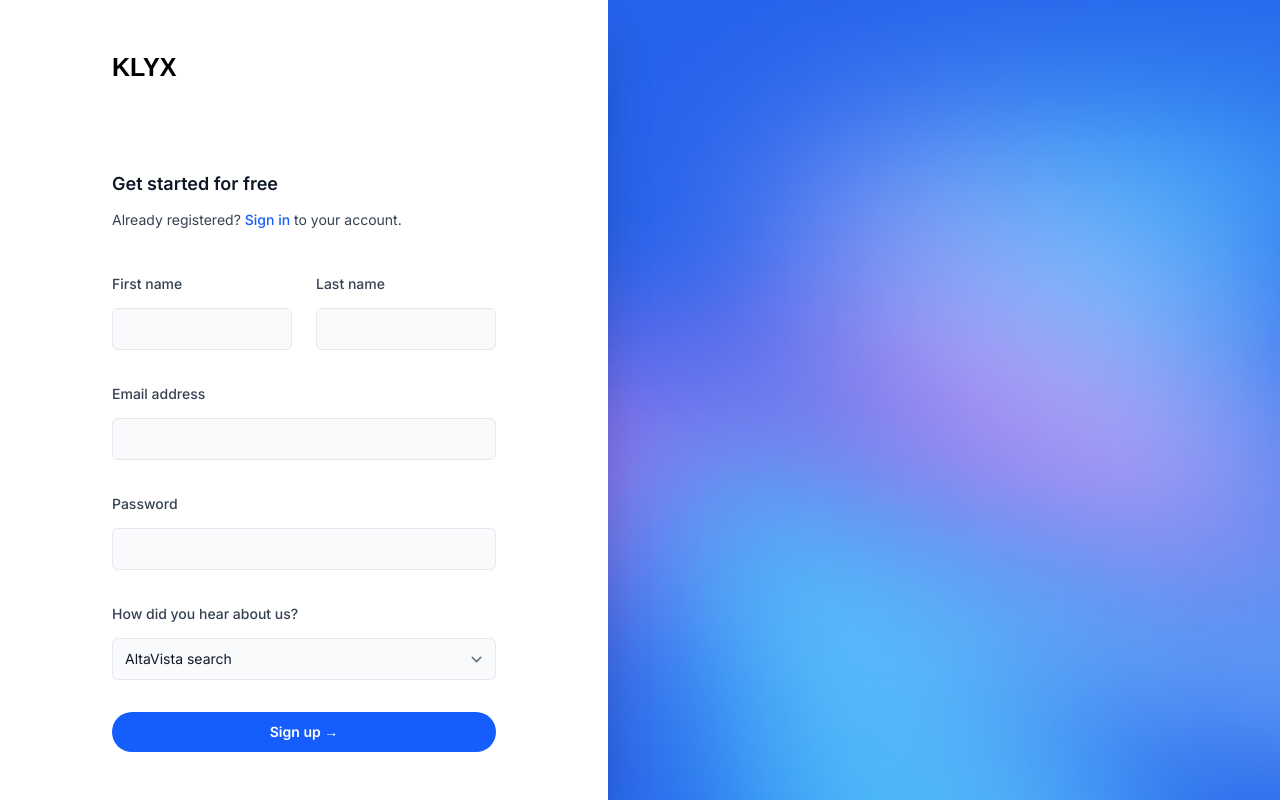
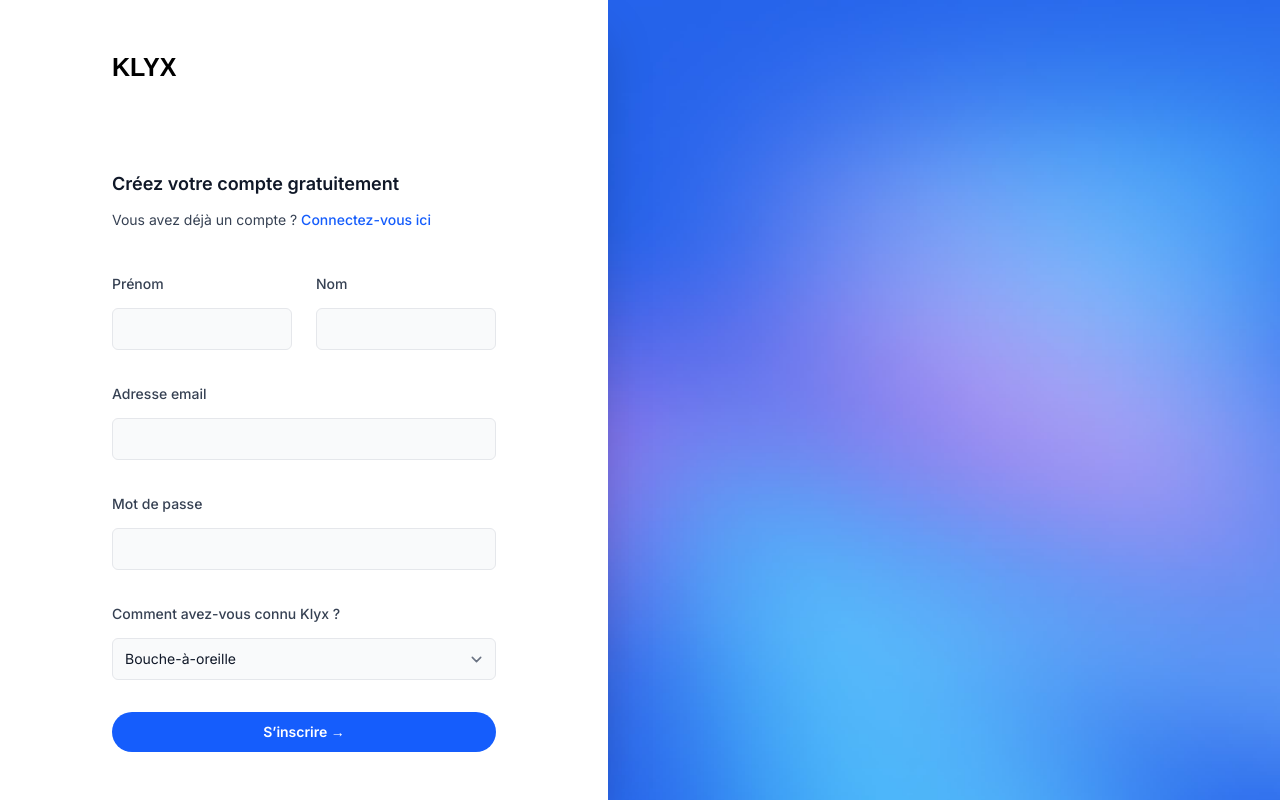
Before and after one commit to klyx-digital/klyx-agenda, a Next.js app: page /register in a window 1280 px wide. Built offline with nearby package versions, Linux system fonts and the light colour scheme.

Commit message:
formulaire

```diff
--- a/src/app/(auth)/login/page.jsx
+++ b/src/app/(auth)/login/page.jsx
@@ -4,10 +4,6 @@ import { Button } from '@/components/Button'
 import { TextField } from '@/components/Fields'
 import { Logo } from '@/components/Logo'
 import { SlimLayout } from '@/components/SlimLayout'
-
-export const metadata = {
-  title: 'Sign In',
-}
 
 export default function Login() {
   return (
@@ -18,28 +14,28 @@ export default function Login() {
         </Link>
       </div>
       <h2 className="mt-20 text-lg font-semibold text-gray-900">
-        Sign in to your account
+        Connectez-vous à votre compte
       </h2>
       <p className="mt-2 text-sm text-gray-700">
-        Don’t have an account?{' '}
+        Pas encore inscrit ?{' '}
         <Link
           href="/register"
           className="font-medium text-blue-600 hover:underline"
         >
-          Sign up
+          Créez un compte
         </Link>{' '}
-        for a free trial.
+        gratuitement
       </p>
       <form action="#" className="mt-10 grid grid-cols-1 gap-y-8">
         <TextField
-          label="Email address"
+          label="Adresse email"
           name="email"
           type="email"
           autoComplete="email"
           required
         />
         <TextField
-          label="Password"
+          label="Mot de passe"
           name="password"
           type="password"
           autoComplete="current-password"
@@ -48,7 +44,7 @@ export default function Login() {
         <div>
           <Button type="submit" variant="solid" color="blue" className="w-full">
             <span>
-              Sign in <span aria-hidden="true">&rarr;</span>
+              Se connecter<span aria-hidden="true">&rarr;</span>
             </span>
           </Button>
         </div>
--- a/src/app/(auth)/register/page.jsx
+++ b/src/app/(auth)/register/page.jsx
@@ -4,10 +4,6 @@ import { Button } from '@/components/Button'
 import { SelectField, TextField } from '@/components/Fields'
 import { Logo } from '@/components/Logo'
 import { SlimLayout } from '@/components/SlimLayout'
-
-export const metadata = {
-  title: 'Sign Up',
-}
 
 export default function Register() {
   return (
@@ -18,31 +14,30 @@ export default function Register() {
         </Link>
       </div>
       <h2 className="mt-20 text-lg font-semibold text-gray-900">
-        Get started for free
+        Créez votre compte gratuitement
       </h2>
       <p className="mt-2 text-sm text-gray-700">
-        Already registered?{' '}
+        Vous avez déjà un compte ?{' '}
         <Link
           href="/login"
           className="font-medium text-blue-600 hover:underline"
         >
-          Sign in
+          Connectez-vous ici
         </Link>{' '}
-        to your account.
       </p>
       <form
         action="#"
         className="mt-10 grid grid-cols-1 gap-x-6 gap-y-8 sm:grid-cols-2"
       >
         <TextField
-          label="First name"
+          label="Prénom"
           name="first_name"
           type="text"
           autoComplete="given-name"
           required
         />
         <TextField
-          label="Last name"
+          label="Nom"
           name="last_name"
           type="text"
           autoComplete="family-name"
@@ -50,7 +45,7 @@ export default function Register() {
         />
         <TextField
           className="col-span-full"
-          label="Email address"
+          label="Adresse email"
           name="email"
           type="email"
           autoComplete="email"
@@ -58,7 +53,7 @@ export default function Register() {
         />
         <TextField
           className="col-span-full"
-          label="Password"
+          label="Mot de passe"
           name="password"
           type="password"
           autoComplete="new-password"
@@ -66,18 +61,19 @@ export default function Register() {
         />
         <SelectField
           className="col-span-full"
-          label="How did you hear about us?"
+          label="Comment avez-vous connu Klyx ?"
           name="referral_source"
         >
-          <option>AltaVista search</option>
-          <option>Super Bowl commercial</option>
-          <option>Our route 34 city bus ad</option>
-          <option>The “Never Use This” podcast</option>
+          <option>Bouche-à-oreille</option>
+          <option>Réseaux sociaux</option>
+          <option>Recherche Google</option>
+          <option>Recommandation d’un client</option>
+          <option>Autre</option>
         </SelectField>
         <div className="col-span-full">
           <Button type="submit" variant="solid" color="blue" className="w-full">
             <span>
-              Sign up <span aria-hidden="true">&rarr;</span>
+              S’inscrire <span aria-hidden="true">&rarr;</span>
             </span>
           </Button>
         </div>
```
